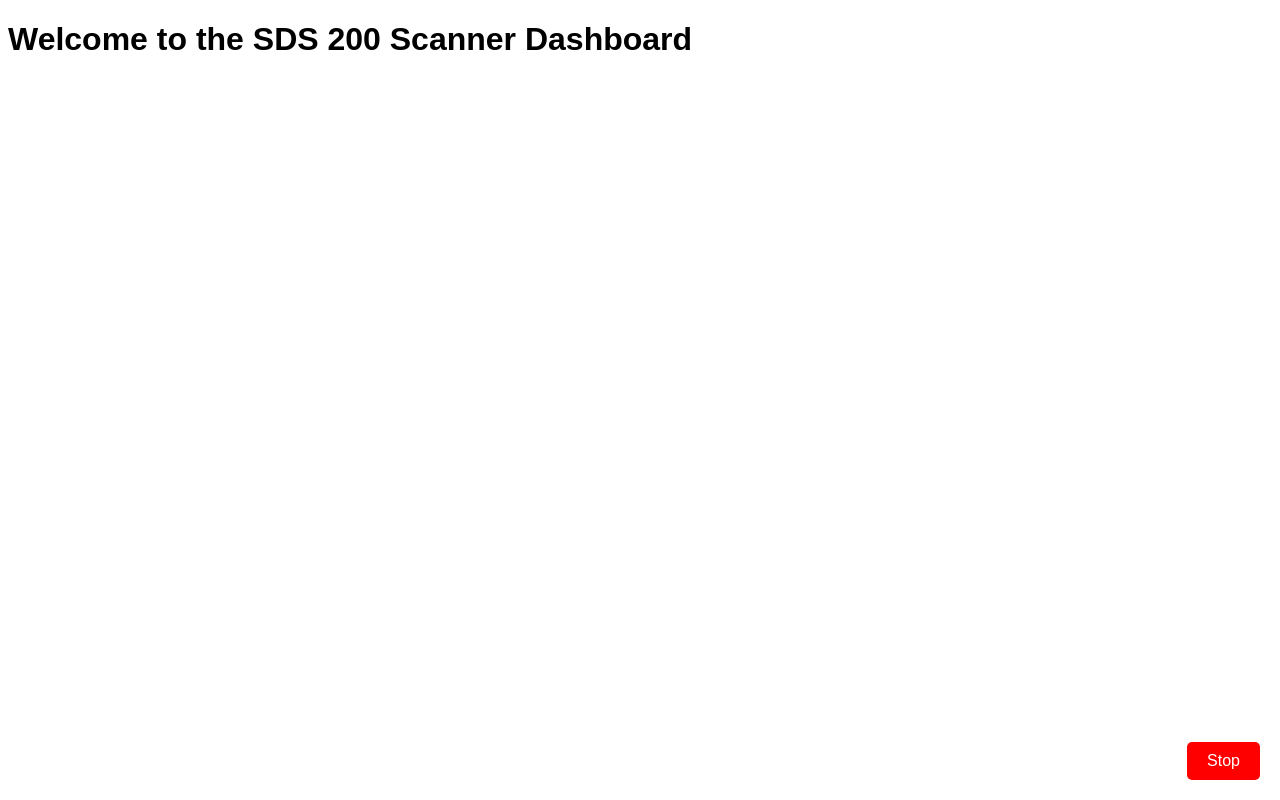
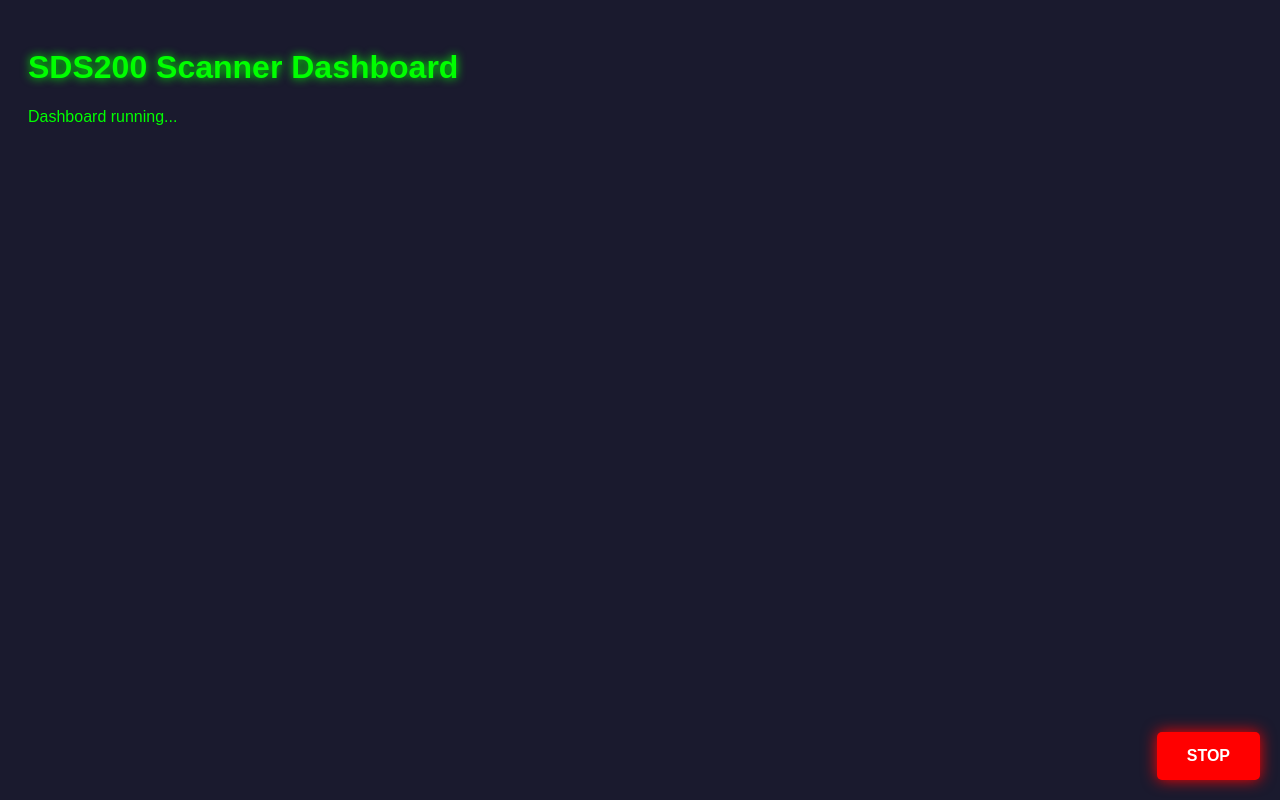
Before and after one commit to firemen2709/sds200-scanner-dashboard, a plain HTML site: page index.html in a window 1280 px wide. Drawn offline with Linux system fonts and the light colour scheme.

Commit message:
Add simple red STOP button dashboard

```diff
--- a/index.html
+++ b/index.html
@@ -1,35 +1,31 @@
 <!DOCTYPE html>
-<html lang="en">
+<html>
 <head>
-    <meta charset="UTF-8">
-    <meta name="viewport" content="width=device-width, initial-scale=1.0">
-    <title>SDS 200 Scanner Dashboard</title>
+    <title>SDS200 Dashboard</title>
     <style>
-        body {
-            font-family: Arial, sans-serif;
-        }
+        body { background: #1a1a2e; color: #00ff00; font-family: Arial; padding: 20px; }
+        h1 { text-shadow: 0 0 10px #00ff00; }
         .stop-button {
             position: fixed;
             bottom: 20px;
             right: 20px;
-            background-color: red;
+            background: red;
             color: white;
+            padding: 15px 30px;
             border: none;
-            padding: 10px 20px;
+            font-size: 16px;
+            font-weight: bold;
             cursor: pointer;
             border-radius: 5px;
-            font-size: 16px;
+            z-index: 9999;
+            box-shadow: 0 0 15px red;
         }
+        .stop-button:hover { background: darkred; }
     </style>
 </head>
 <body>
-    <h1>Welcome to the SDS 200 Scanner Dashboard</h1>
-    <button class="stop-button">Stop</button>
-    <script>
-        document.querySelector('.stop-button').addEventListener('click', function() {
-            // Add functionality here for the stop button
-            alert('Stop button clicked!');
-        });
-    </script>
+    <h1>SDS200 Scanner Dashboard</h1>
+    <p>Dashboard running...</p>
+    <button class="stop-button" onclick="alert('Stop'); window.close();">STOP</button>
 </body>
 </html>
```
